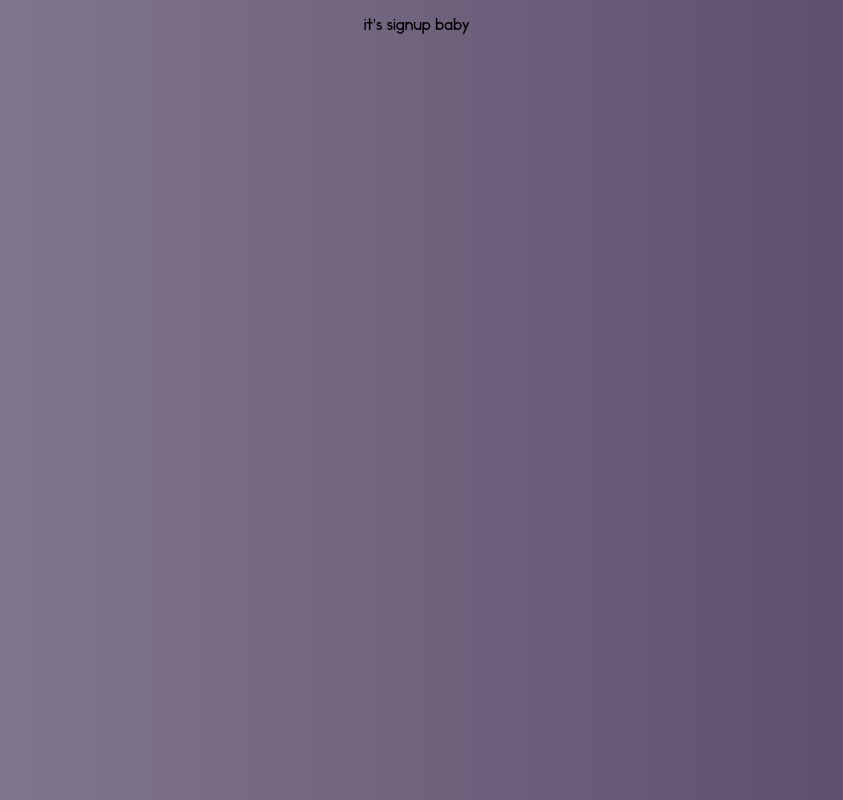
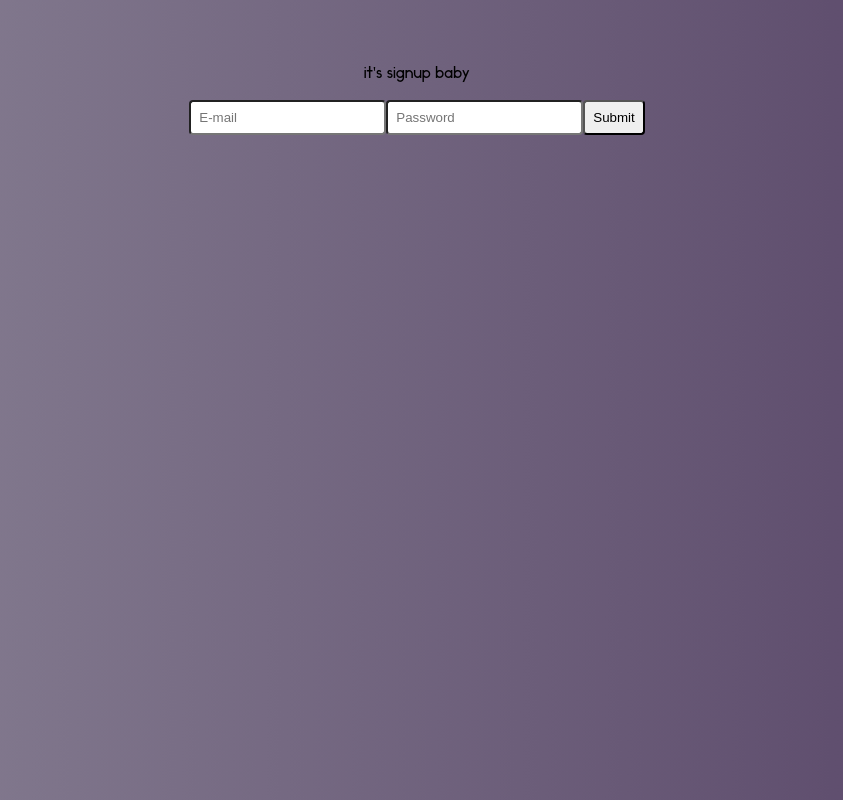
Before and after one commit to cristinamurillo/feel_front_end, a React (Create React App) app: page /signup in a window 1280 px wide. Shown: the whole page, without its empty margins (223-1066 px from the left). Built offline with nearby package versions, Linux system fonts and the light colour scheme.

Commit message:
began to set up sign up, adjusted login styling

```diff
--- a/src/Components/LoginPage.js
+++ b/src/Components/LoginPage.js
@@ -6,7 +6,8 @@ class LoginPage extends Component {
 
     state = {
         email: "",
-        password: ""
+        password: "",
+        invalid: false
     }
 
     changeHandler = (e) => {
@@ -18,13 +19,17 @@ class LoginPage extends Component {
     submitHandler = (e) => {
         e.preventDefault()
         console.log("submitted")
-        console.log(this.state)
         axios.post('http://localhost:3000/api/v1/login', this.state)
             .then(response => {
                 console.log(response)
                 localStorage.setItem('token', response.data.jwt)
-                localStorage.setItem('user', response.data.user.id)
+                // localStorage.setItem('user', response.data.user.id)
                 this.props.history.push('/')
+            })
+            .catch(error => {
+                this.setState({
+                    invalid: true
+                })
             })
     }
 
@@ -32,12 +37,13 @@ class LoginPage extends Component {
     render(){
         return(
             <div className="section">
-                <p>it's login baby</p>
+                <h3>Login</h3>
                 <form onSubmit={this.submitHandler}>
                     <input type="text" name="email" placeholder="E-mail" value={this.state.email} onChange={this.changeHandler}/>
-                    <input type="text" name="password" placeholder="Password" value={this.state.password} onChange={this.changeHandler}/>
+                    <input type="password" name="password" placeholder="Password" value={this.state.password} onChange={this.changeHandler} />
                     <input type= "submit" value="Submit"/>
                 </form>
+                {this.state.invalid && <p className="error">Invalid e-mail or password</p>}
             </div>
         )
     }
--- a/src/Components/SignUp.js
+++ b/src/Components/SignUp.js
@@ -4,9 +4,24 @@ import axios from 'axios'
 
 class SignUp extends Component {
 
+    state = {
+        first_name: "",
+        last_name: "",
+        email: "",
+        password: "",
+        confirm_password: ""
+    }
+
     render(){
         return(
-            <p>it's signup baby</p>
+            <div className="section">
+                <p>it's signup baby</p>
+                <form onSubmit={this.submitHandler}>
+                <input type="text" name="email" placeholder="E-mail" value={this.state.email} onChange={this.changeHandler}/>
+                <input type="text" name="password" placeholder="Password" value={this.state.password} onChange={this.changeHandler}/>
+                <input type= "submit" value="Submit"/>
+                </form>
+            </div>
         )
     }
 
--- a/src/index.css
+++ b/src/index.css
@@ -37,7 +37,7 @@ body {
   100%{background-position:0% 50%}
 }
 
-h2, h3, h6, p {
+h2, h3, h6, h5, p {
   font-family: ikaros;
 }
 
@@ -49,6 +49,11 @@ button, input {
   margin-top: 5em;
   font-size: 2em;
 }
+
+.error {
+  color: darkred;
+}
+
 
 code {
   font-family: source-code-pro, Menlo, Monaco, Consolas, "Courier New",
```
